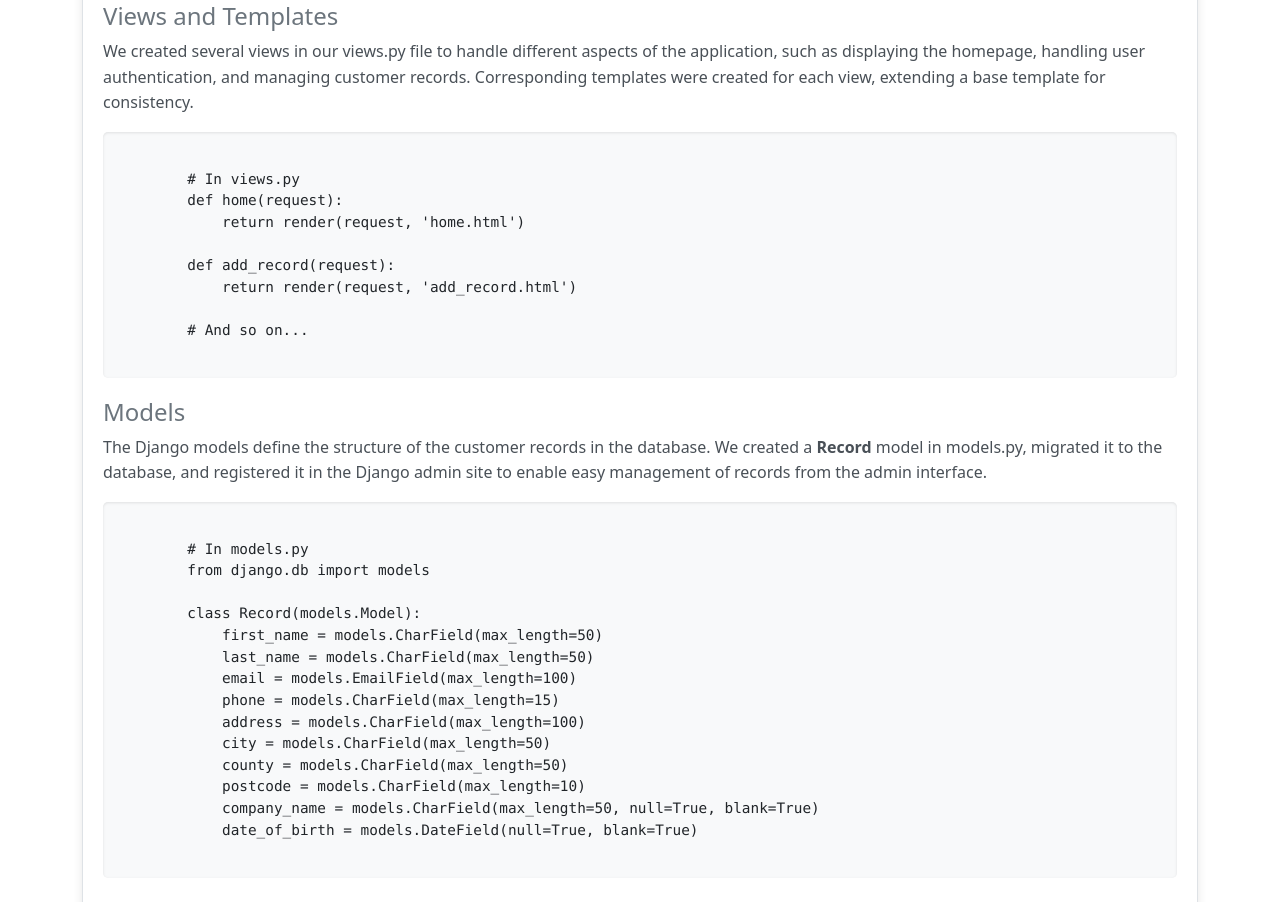
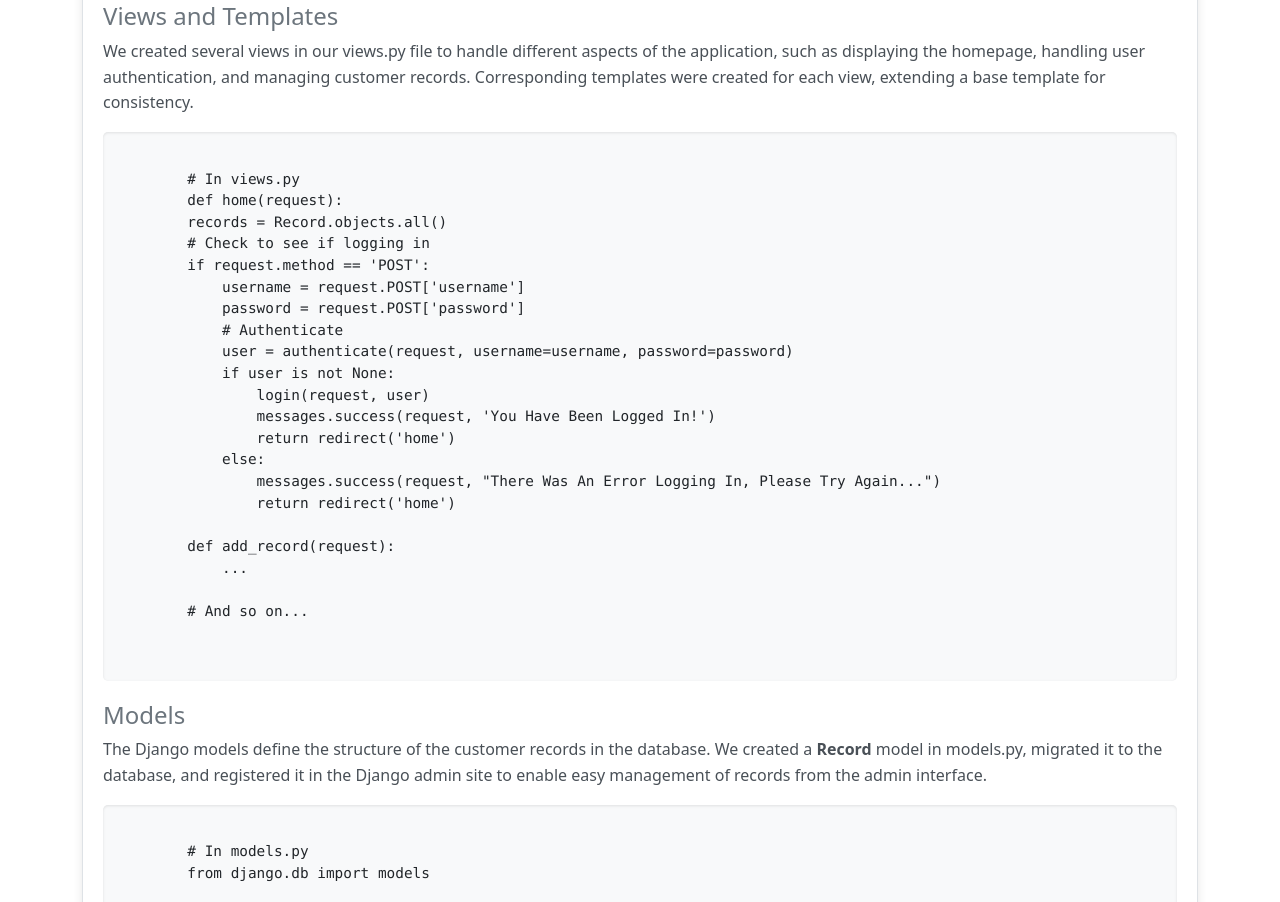
Before and after one commit to MShire96/CRM-Project, a Django app: page /about/ in a window 1280 px wide. Shown: the part 2292-3194 px from the top of the page. Run offline with Django 4.2, Linux system fonts and the light colour scheme.

Commit message:
Small update about page

```diff
--- a/website/templates/about.html
+++ b/website/templates/about.html
@@ -80,12 +80,26 @@
         <pre class="about-code"><code>
         # In views.py
         def home(request):
-            return render(request, 'home.html')
+        records = Record.objects.all()
+        # Check to see if logging in
+        if request.method == 'POST':
+            username = request.POST['username']
+            password = request.POST['password']
+            # Authenticate
+            user = authenticate(request, username=username, password=password)
+            if user is not None:
+                login(request, user)
+                messages.success(request, 'You Have Been Logged In!')
+                return redirect('home')
+            else:
+                messages.success(request, "There Was An Error Logging In, Please Try Again...")
+                return redirect('home')
 
         def add_record(request):
-            return render(request, 'add_record.html')
+            ...
 
         # And so on...
+
         </code></pre>
 
         <h4 class="about-subheading">Models</h4>
```
